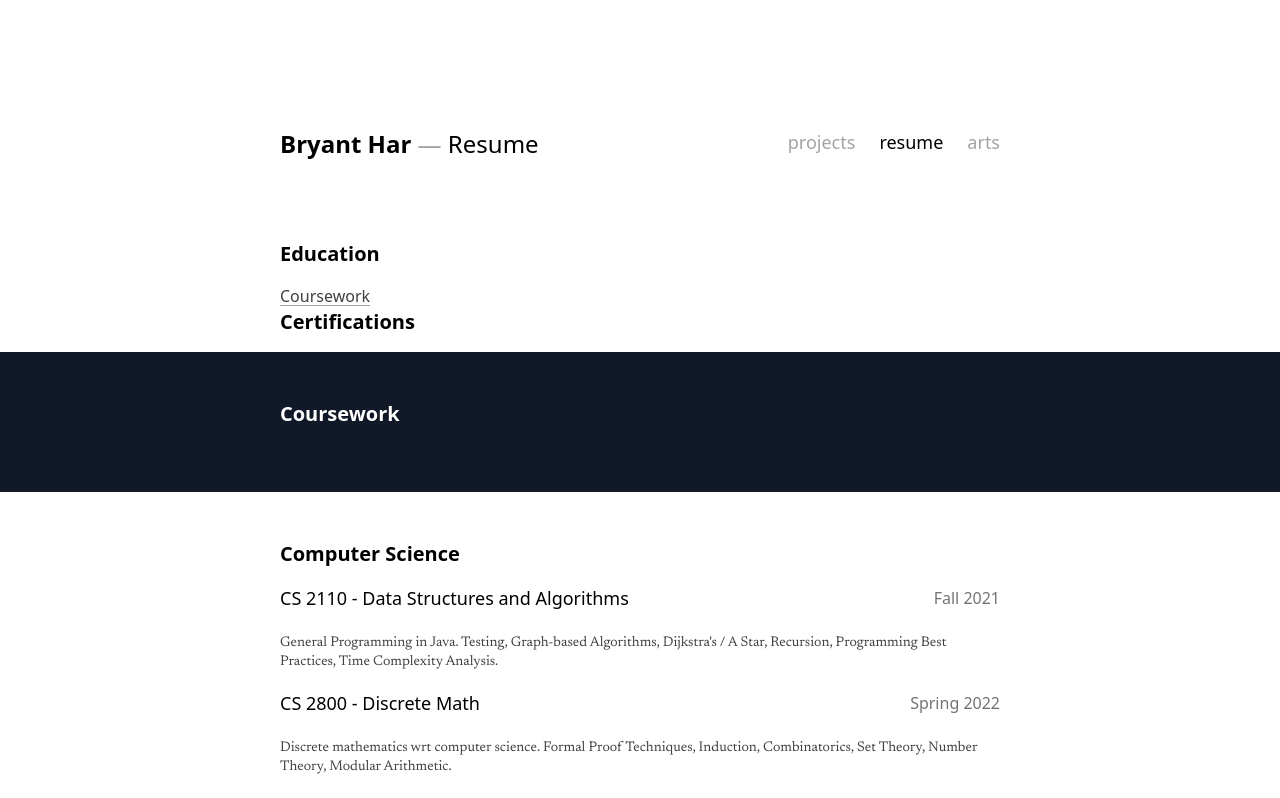
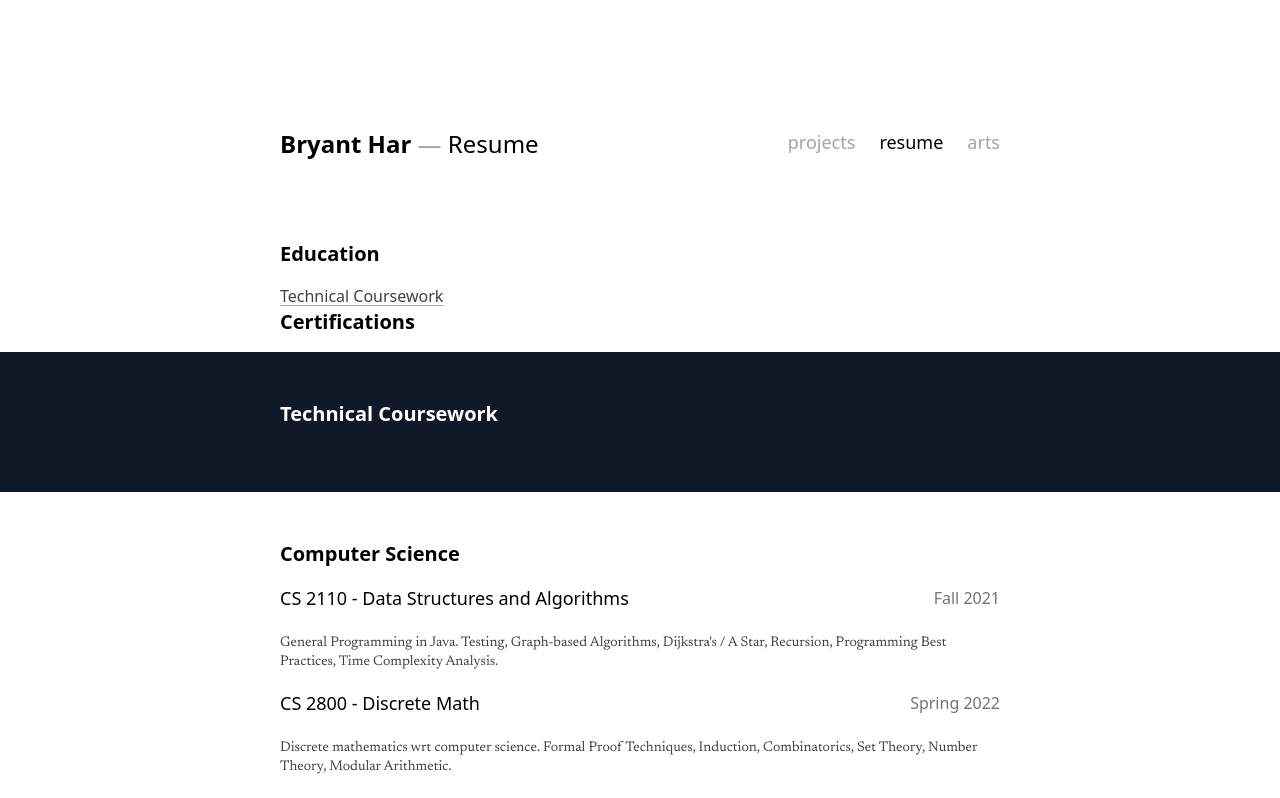
Before and after one commit to bryant-har/bryanthar.com, a Next.js app in the folder MatXi/: page /about/resume in a window 1280 px wide. Shown: the top 798 px of the page. Built offline with nearby package versions, Linux system fonts and the light colour scheme.

Commit message:
Fix animation durations

```diff
--- a/MatXi/src/pages/about/resume/index.js
+++ b/MatXi/src/pages/about/resume/index.js
@@ -13,7 +13,7 @@ export default function Writing() {
 
 
 
-      <a href='#coursework'><p className='link'>Coursework</p></a>
+      <a href='#coursework'><p className='link'>Technical Coursework</p></a>
       <h1 className="heading">Certifications</h1>
     </section>
     {/* Nationally Certified EMT DURING COVID */}
@@ -28,7 +28,7 @@ export default function Writing() {
 
     <a id='coursework'><div className="bg-gray-900 py-12 text-neutral-200 dark">
       <section className="layout">
-        <h1 className="heading text-white" >Coursework</h1>
+        <h1 className="heading text-white" >Technical Coursework</h1>
       </section>
     </div ></a>
 
--- a/MatXi/src/static/Layout.js
+++ b/MatXi/src/static/Layout.js
@@ -10,7 +10,7 @@ const layout = ((page, key) => (
       <motion.div
         initial={{ x: -10, opacity: 0 }}
         animate={{ x: 0, opacity: 1, ease: "linear" }}
-        transition={{ duration: 0.35, delay: 0.35 }}
+        transition={{ duration: 0.25, delay: 0 }}
         exit={{ y: 5, opacity: 0 }}
         key={key}
       >
```
